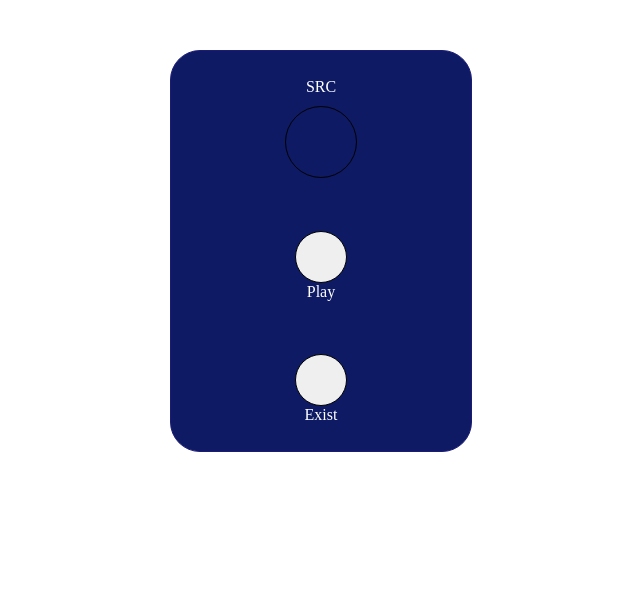
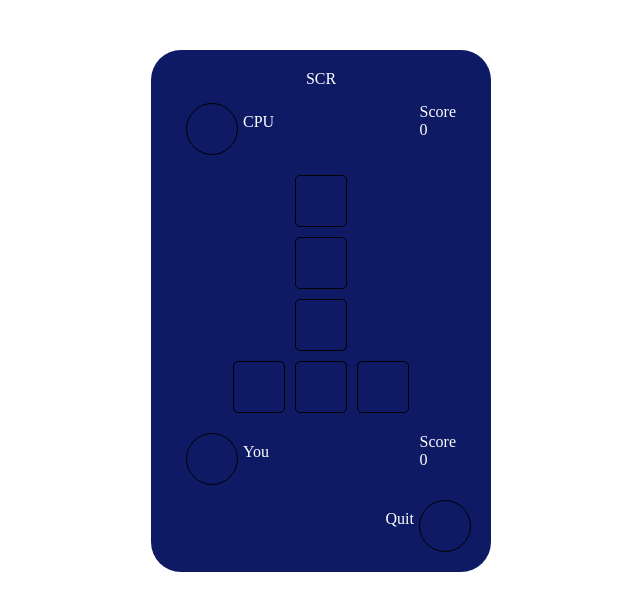
Before and after one commit to Sushil-Nepal/Scissors-paper-rock, a plain HTML site: page index.html in a window 1280 px wide. Shown: the whole page, without its empty margins (319-959 px from the left). Drawn offline with Linux system fonts and the light colour scheme.

Commit message:
Game page layout adding

```diff
--- a/index.html
+++ b/index.html
@@ -7,7 +7,8 @@
     <title>Document</title>
 </head>
 <body>
-    <div class="Home">
+    <main>
+        <div class="homePage">
             <div class="top">
                 <p>SRC</p>
                 <div id="logo">
@@ -23,5 +24,60 @@
                 <p>Exist</p>
             </div>
         </div>
+        <div class="gamePage">
+            <div class="top-game">
+                <p>SCR</p>
+            </div>
+            <div class="cpu">
+                <div class="firstRow">
+                    <div class="right">
+                        <div class="c-button">
+
+                        </div>
+                        <p>CPU</p>
+                    </div>
+                    <div class="left">
+                        <p>Score</p>
+                        <div id="cpu-score">0</div>
+                    </div>
+                </div>
+                <div class="secondRow">
+                    <div class="r-button" id="Displychoice"></div>
+                </div>
+                <div class="thirdRow">
+                    <div class="r-button" id="Displychoice"></div>
+                </div>
+            </div>
+
+            <div class="user">
+                <div class="thirdRow">
+                    <div class="r-button" id="Displychoice"></div>
+                </div>
+                <div class="secondRow">
+                    <div class="r-button" id="scissors"></div>
+                    <div class="r-button" id="paper"></div>
+                    <div class="r-button" id="rock"></div>
+                </div>
+                <div class="firstRow">
+                    <div class="right">
+                        <div class="c-button">
+
+                        </div>
+                        <p>You</p>
+                    </div>
+                    <div class="left">
+                        <p>Score</p>
+                        <div id="user-score">0</div>
+                    </div>
+                </div>
+            </div>
+            <div class="buttom">
+                <div class="c-button">
+
+                </div>
+                <p>Quit</p>
+            </div>
+        </div>
+    </main>
 </body>
 </html>
--- a/style.css
+++ b/style.css
@@ -9,16 +9,21 @@ body{
    justify-content: center;
    margin-top: 50px;
 }
-.Home{
+main{
     width: 300px;
-    height: 400px;
+    height: auto;
     background-color: rgb(14, 27, 100);
-    display: flex;
+    border-radius: 30px;
+    padding: 20px;
+}
+/*homepage layout desingn*/
+.homePage{
+    width: 100%;
+    height: auto;
+    display: none;
     flex-direction: column;
     justify-content: space-around;
     align-items: center;
-    border-radius: 30px;
-    border: 1px solid rgb(28, 28, 119);;
 }
 .top>p{
     text-align: center;
@@ -51,3 +56,46 @@ body{
     border: 1px solid black;
     border-radius: 50%;
 }
+/*Game page layout*/
+.r-button{
+    width: 50px;
+    height: 50px;
+    border: 1px solid black;
+    border-radius: 1px;
+    margin: 5px;
+    border-radius: 5px;
+}
+.cpu,.gamelayout{
+    width: 100%;
+    height: auto;
+    display: flex;
+    flex-direction: column;
+}
+.firstRow{
+    display: flex;
+    justify-content: space-between;
+    padding: 5px;
+    margin: 10px;
+}
+.right{
+    display: flex;
+    text-align: center;
+}
+.right>p,.buttom>p{
+    padding-left: 5px;
+    padding-right: 5px;
+    padding-top: 10px;
+}
+.secondRow,.thirdRow{
+    display: flex;
+    flex-direction: row;
+    justify-content: center;
+}
+.buttom{
+    display: flex;
+    flex-direction: row-reverse;
+}
+.top-game{
+    display: flex;
+    justify-content: center;
+}
```
Lines whose indentation alone changed are shown as unchanged.
